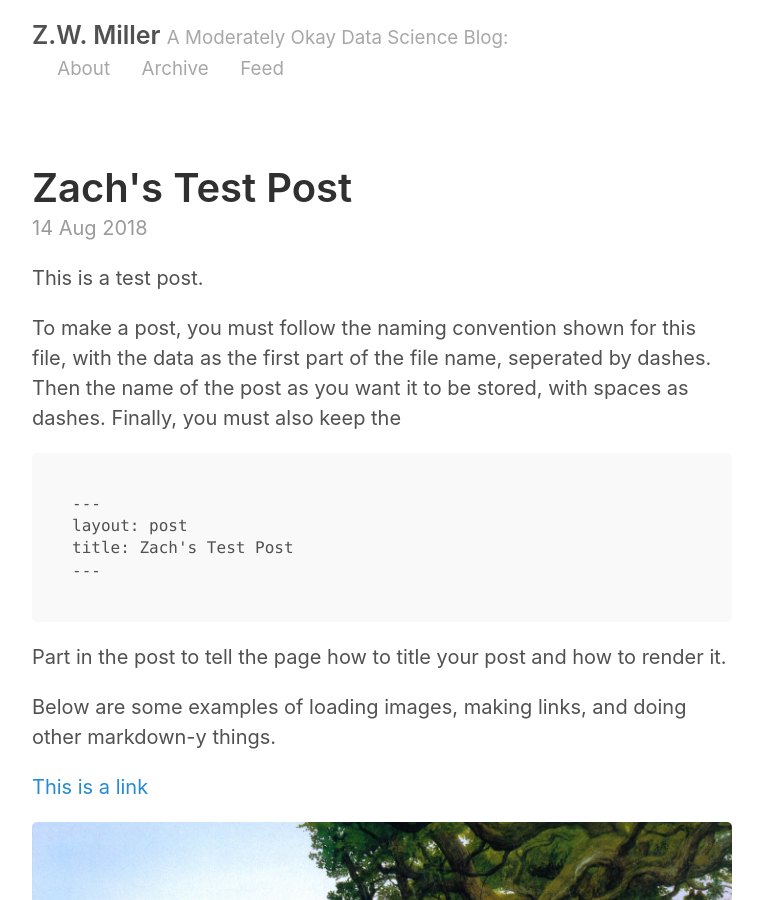
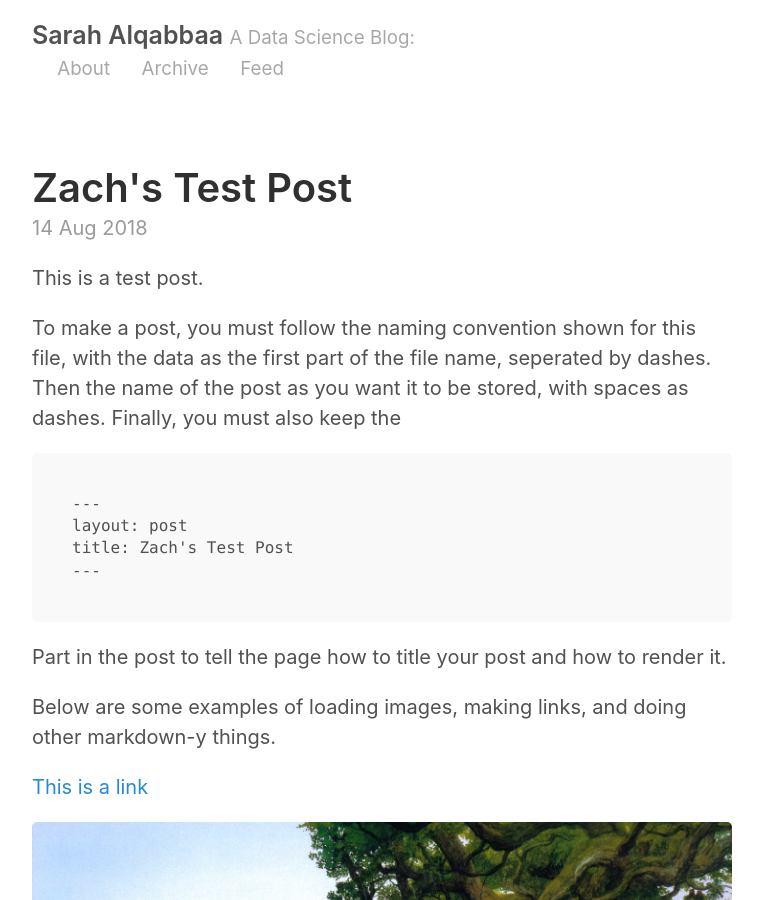
Before and after one commit to Sarahalq/Sarahalq.github.io, a Jekyll site: the page built from index.html, in a window 1280 px wide and 900 px high. Shown: the whole window, without its empty margins (258-1021 px from the left). Built offline with Jekyll 4.4.1, drawn with Linux system fonts in a browser that asks for light colours; the list of posts is cut into pages by our own code.

Commit message:
edited the config file

```diff
--- a/_config.yml
+++ b/_config.yml
@@ -2,8 +2,8 @@
 permalink:           pretty
 
 # Setup
-title:               Z.W. Miller
-tagline:             A Moderately Okay Data Science Blog
+title:               Sarah Alqabbaa
+tagline:             A Data Science Blog
 url:                 http://Sarahalq.github.io
 paginate:            2
 baseurl:             ""
@@ -17,9 +17,8 @@ sass:
 
 # About/contact
 author:
-  name:              Zach Miller
-  url:               https://twitter.com/zaglamir
-  email:             zach@thisismetis.com
+  name:              Sarah Alqabbaa
+  email:             Saalqabbaa@gmail.com
 
 # Custom vars
 version:             2.0.0
```
